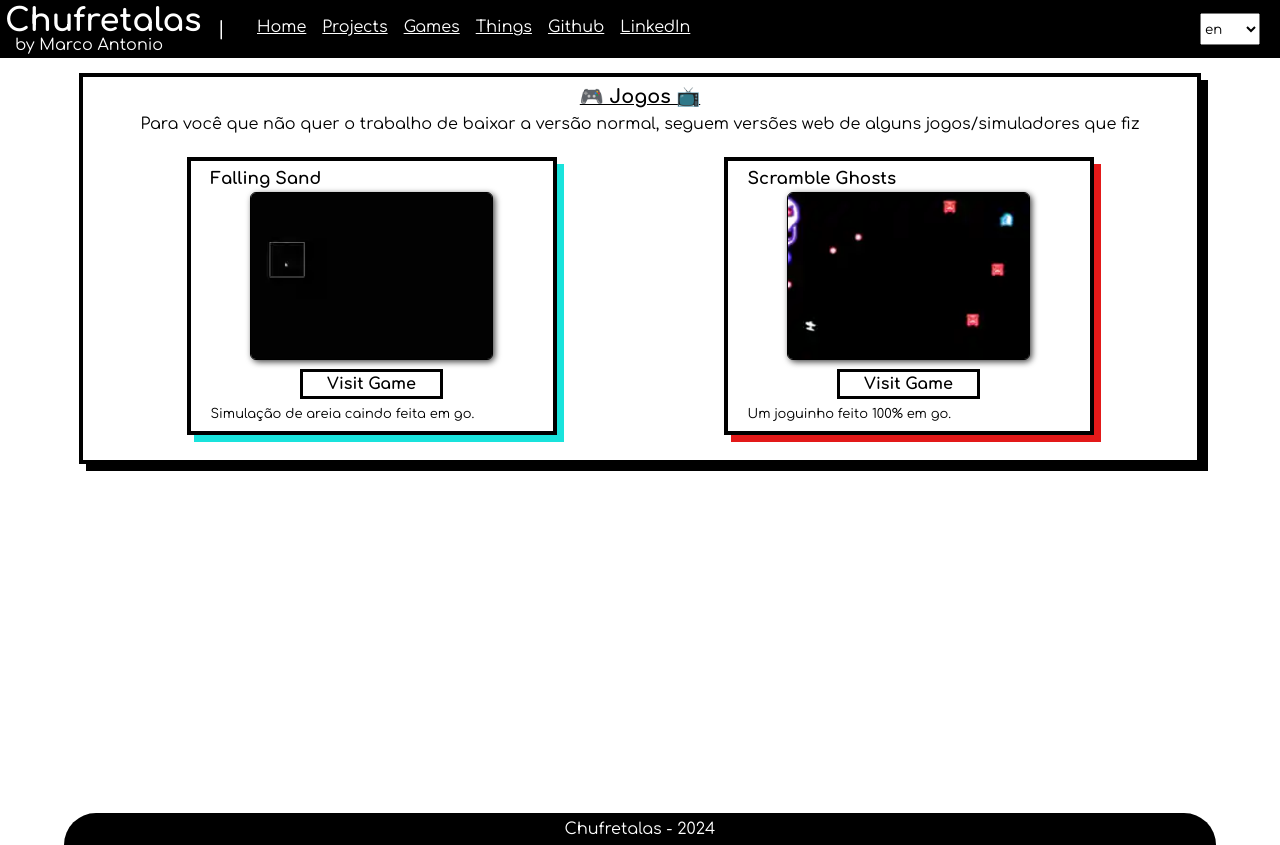
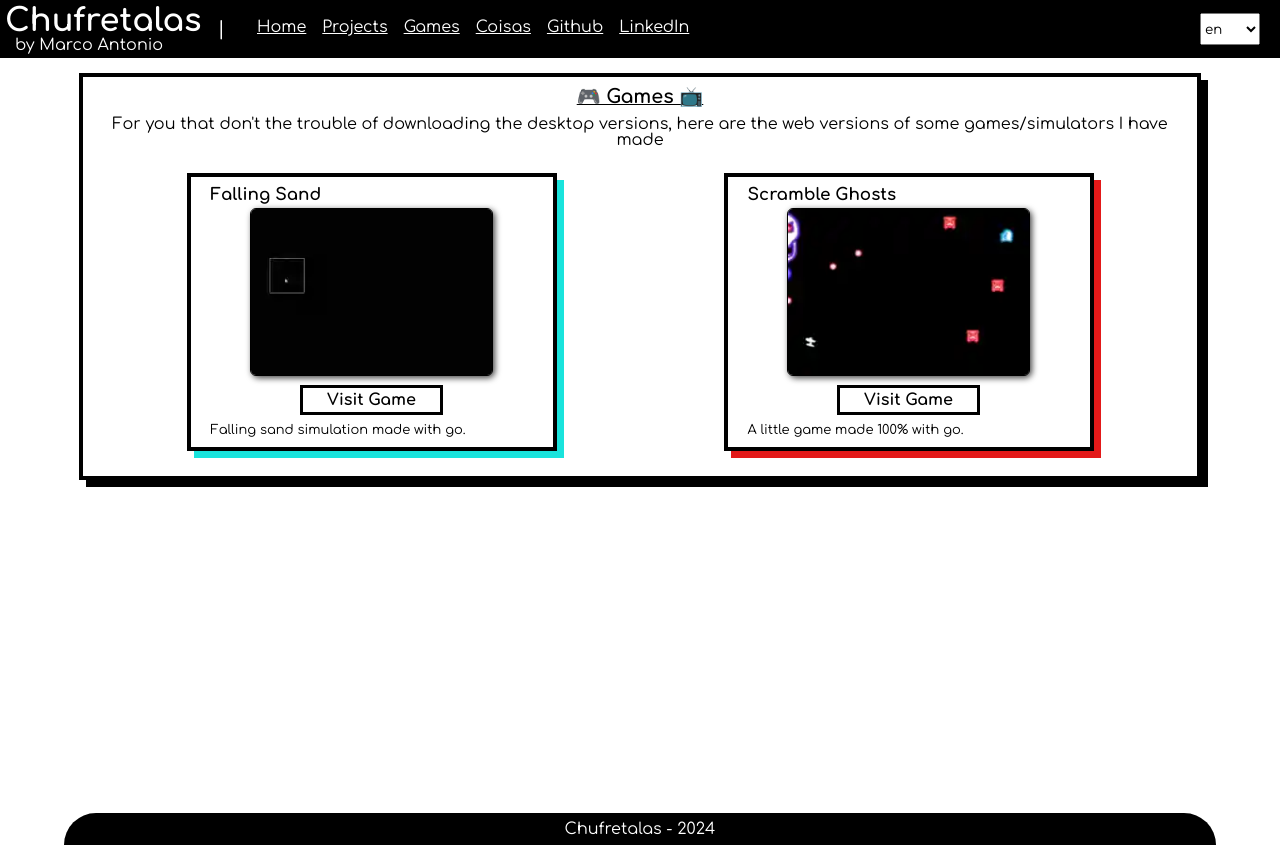
Before and after one commit to Chufretalas/chufretalas_site, a SvelteKit app: page /jogos in a window 1280 px wide. Built offline with nearby package versions, Linux system fonts and the light colour scheme.

Commit message:
finished translating all main pages

```diff
--- a/src/langs/stores.ts
+++ b/src/langs/stores.ts
@@ -4,11 +4,11 @@ import { browser } from "$app/environment";
 
 const initialValue = browser ? ["en", "pt-BR"].includes(navigator.language) ? navigator.language : "en" : "en"
 
-export const locale = writable(initialValue);
+export const locale = writable<"en" | "pt-BR">(initialValue as "en" | "pt-BR");
 export const locales = Object.keys(translations);
 
 function translate(locale: string, key: string) {
-    let text = translations[locale]
+    let text = (translations as any)[locale]
     key.split(".").forEach((key) => {
         text = text[key]
     })
--- a/src/langs/translations.ts
+++ b/src/langs/translations.ts
@@ -1,4 +1,55 @@
-export default {
+interface ILangDict {
+    home: {
+        about_me: {
+            title: string,
+            p1: string,
+            p2: string,
+            p3: string,
+            show_more: string,
+            show_less: string,
+            image_description: string
+        },
+        my_projects: {
+            title: string,
+            button: string
+        },
+        other_pages: {
+            title: string,
+            games_button: string,
+            coisas_button: string
+        }
+    },
+    navbar: {
+        by: string,
+        projects: string,
+        games: string,
+        coisas: string,
+    },
+    game_card: {
+        button: string
+    },
+    project_card: {
+        repo_button: string
+    },
+    coisa_card: {
+        button: string
+    },
+    projects: {
+        title: string
+    },
+    games: {
+        title: string,
+        description: string
+    },
+    coisas: {
+        title: string,
+        description: string,
+        sub_description: string
+    }
+}
+//TODO: change the routes to match the english ones and redirect the old ones
+
+const translations: { en: ILangDict, "pt-BR": ILangDict } = {
     en: {
         home: {
             about_me: {
@@ -17,21 +68,37 @@ export default {
             other_pages: {
                 title: "Other Pages",
                 games_button: "Games",
-                things_button: "Things"
+                coisas_button: "Coisas"
             }
         },
         navbar: {
             by: "by",
             projects: "Projects",
             games: "Games",
-            things: "Things",
+            coisas: "Coisas",
         },
         game_card: {
             button: "Visit Game"
         },
         project_card: {
             repo_button: "Repository"
+        },
+        coisa_card: {
+            button: "Visit Coisa"
+        },
+        projects: {
+            title: "(Almost) all my projects"
+        },
+        games: {
+            title: "Games",
+            description: "For you that don't the trouble of downloading the desktop versions, here are the web versions of some games/simulators I have made"
+        },
+        coisas: {
+            title: "Coisas (from the portuguese for \"things\")",
+            description: "Things that needed a place to live, but weren't worth their own separate projects",
+            sub_description: "(Don't expect these coisas to match the rest of the site)"
         }
+
     },
     "pt-BR": {
         home: {
@@ -51,20 +118,39 @@ export default {
             other_pages: {
                 title: "Outras páginas",
                 games_button: "Jogos",
-                things_button: "Coisas"
+                coisas_button: "Coisas"
             }
         },
         navbar: {
             by: "por",
             projects: "Projetos",
             games: "Jogos",
-            things: "Coisas",
+            coisas: "Coisas",
         },
         game_card: {
             button: "Visitar Jogo"
         },
         project_card: {
             repo_button: "Repositório"
+        },
+        coisa_card: {
+            button: "Visitar Coisa"
+        },
+        projects: {
+            title: "(Quase) todos os meus projetos"
+        },
+        games: {
+            title: "Jogos",
+            description: "Para você que não quer o trabalho de baixar a versão desktop, seguem versões web de alguns jogos/simuladores que eu fiz"
+        },
+        coisas: {
+            title: "Coisas",
+            description: "Coisas que precisavam de um lugar para morar, mas não mereciam um projeto separado",
+            sub_description: "(Não espere consistência estética entre as coisas e o resto do site)"
         }
     },
-} as any
+}
+
+typeof translations.en
+
+export default translations
--- a/src/lib/components/GameCard.svelte
+++ b/src/lib/components/GameCard.svelte
@@ -1,7 +1,7 @@
 <script lang="ts">
     import type { IProject } from "$lib/data/projects";
     import CoolBox from "./CoolBox.svelte";
-    import { t } from "$langs/stores";
+    import { t, locale } from "$langs/stores";
     export let project: IProject;
     export let accentColor = "black";
 </script>
@@ -17,7 +17,7 @@
             />
             <a href={project.deployURL}>{$t("game_card.button")}</a>
             <p class="description">
-                {project.description}
+                {project.description[$locale]}
             </p>
         </div>
     </CoolBox>
--- a/src/lib/components/NavbarLinks.svelte
+++ b/src/lib/components/NavbarLinks.svelte
@@ -5,7 +5,7 @@
 <a href="/">Home</a>
 <a href="/projetos">{$t("navbar.projects")}</a>
 <a href="/jogos">{$t("navbar.games")}</a>
-<a href="/coisas">{$t("navbar.things")}</a>
+<a href="/coisas">{$t("navbar.coisas")}</a>
 <a href="https://github.com/Chufretalas" target="_blank">Github</a>
 <a href="https://www.linkedin.com/in/marco-benevenuto" target="_blank"
     >LinkedIn</a
--- a/src/lib/components/ProjectCard.svelte
+++ b/src/lib/components/ProjectCard.svelte
@@ -1,7 +1,7 @@
 <script lang="ts">
     import type { IProject } from "$lib/data/projects";
     import CoolBox from "./CoolBox.svelte";
-    import { t } from "$langs/stores";
+    import { t, locale } from "$langs/stores";
     export let project: IProject;
     export let accentColor = "black";
 </script>
@@ -36,7 +36,7 @@
                 {/if}
             </div>
             <p class="description">
-                {project.description}
+                {project.description[$locale]}
             </p>
         </div>
     </CoolBox>
--- a/src/lib/data/projects.ts
+++ b/src/lib/data/projects.ts
@@ -1,4 +1,5 @@
 import { TAGS, type Tag } from "./tags"
+
 
 export interface IProject {
     title: string
@@ -6,7 +7,7 @@ export interface IProject {
     deployURL?: string
     tags: Tag[]
     img?: string
-    description: string
+    description: { en: string; "pt-BR": string; }
 }
 
 export const PROJECTS: IProject[] = [
@@ -16,7 +17,10 @@ export const PROJECTS: IProject[] = [
         deployURL: "/",
         tags: [TAGS.sveltekit, TAGS.typescript, TAGS.HTML, TAGS.CSS],
         img: "/project_thumbnails/thumbnail_site_pessoal.webp",
-        description: "Esse site aqui",
+        description: {
+            en: "This very own site.",
+            "pt-BR": "Esse site aqui."
+        },
     },
     {
         title: "Scramble Ghosts",
@@ -24,7 +28,10 @@ export const PROJECTS: IProject[] = [
         deployURL: "/jogos/scramble_ghosts",
         tags: [TAGS.go, TAGS.wasm],
         img: "/project_thumbnails/thumbnail_scramble_ghosts.webp",
-        description: "Um joguinho feito 100% em go.",
+        description: {
+            en: "A little game made 100% with go.",
+            "pt-BR": "Um joguinho feito 100% em go."
+        },
     },
     {
         title: "Falling Sand",
@@ -32,7 +39,10 @@ export const PROJECTS: IProject[] = [
         deployURL: "/jogos/falling_sand",
         tags: [TAGS.go, TAGS.wasm],
         img: "/project_thumbnails/thumbnail_falling_sand.webp",
-        description: "Simulação de areia caindo feita em go.",
+        description: {
+            en: "Falling sand simulation made with go.",
+            "pt-BR": "Simulação de areia caindo feita em go."
+        },
     },
     {
         title: "Adopet",
@@ -40,7 +50,10 @@ export const PROJECTS: IProject[] = [
         deployURL: "https://adopet-chuf.vercel.app/",
         tags: [TAGS.nextJs, TAGS.typescript, TAGS.postgreSQL, TAGS.HTML, TAGS.CSS],
         img: "/project_thumbnails/thumbnail_adopet.webp",
-        description: "Meu projeto web mais completo, com autenticação, diversos CRUDs, chat e mais.",
+        description: {
+            en: "My most complex web project, with auth, lots of CRUDs, chatrooms and more.",
+            "pt-BR": "Meu projeto web mais completo, com autenticação, diversos CRUDs, chat e mais."
+        },
     },
     {
         title: "BCT-CALC",
@@ -48,14 +61,20 @@ export const PROJECTS: IProject[] = [
         deployURL: "https://bct-calc.vercel.app/",
         tags: [TAGS.nextJs, TAGS.typescript, TAGS.HTML, TAGS.tailwind, TAGS.cypress],
         img: "/project_thumbnails/thumbnail_bct_calc.webp",
-        description: "Um site com ferramentas que me ajudaram na faculdade.",
+        description: {
+            en: "A site with tools to help me in university.",
+            "pt-BR": "Um site com ferramentas para me ajudar na faculdade."
+        },
     },
     {
         title: "Em Frente",
         repoURL: "https://github.com/Chufretalas/em_frente",
         tags: [TAGS.dart, TAGS.flutter, TAGS.sqlite],
         img: "/project_thumbnails/thumbnail_em_frente.webp",
-        description: "Um aplicativo flutter para criar e manter hábitos.",
+        description: {
+            en: "A flutter app to create and maintain habits.",
+            "pt-BR": "Um aplicativo flutter para criar e manter hábitos."
+        },
     },
     {
         title: "Aluraflix",
@@ -63,7 +82,10 @@ export const PROJECTS: IProject[] = [
         deployURL: "https://aluraflix-chufretalas.vercel.app/",
         tags: [TAGS.sveltekit, TAGS.typescript, TAGS.postgreSQL],
         img: "/project_thumbnails/thumbnail_aluraflix.webp",
-        description: "Uma backend com um CRUD completo acessível por uma API REST.",
+        description: {
+            en: "A backend with a complete CRUD accessible through a REST API.",
+            "pt-BR": "Uma backend com um CRUD completo acessível por uma API REST."
+        },
     },
     {
         title: "Svelte Github Search",
@@ -71,48 +93,69 @@ export const PROJECTS: IProject[] = [
         deployURL: "http://svelte-github-search-umber.vercel.app/",
         tags: [TAGS.sveltekit, TAGS.typescript],
         img: "/project_thumbnails/thumbnail_svelte_github_search.webp",
-        description: "Um app que consome a API do Github para pesquisar usuários.",
+        description: {
+            en: "An app that uses the github API to search users.",
+            "pt-BR": "Um app que consome a API do Github para pesquisar usuários."
+        },
     },
     {
         title: "Pantsbase",
         repoURL: "https://github.com/Chufretalas/pantsbase",
         tags: [TAGS.go, TAGS.sqlite, TAGS.javascript, TAGS.HTML, TAGS.CSS],
         img: "/project_thumbnails/thumbnail_pantsbase.webp",
-        description: "Uma versão do pocketbase feita completamente do zero e com o mínimo de dependências possível.",
+        description: {
+            en: "A pocketbase clone made from scratch and with as little dependencies as possible.",
+            "pt-BR": "Um clone do pocketbase feita completamente do zero e com o mínimo de dependências possível."
+        },
     },
     {
         title: "AoC 23",
         repoURL: "https://github.com/Chufretalas/aoc_23",
         tags: [TAGS.go],
         img: "/project_thumbnails/thumbnail_aoc_23.webp",
-        description: "Minhas soluções do Advent of Code 2023.",
+        description: {
+            en: "My solutions to Advent of Code 2023.",
+            "pt-BR": "Minhas soluções do Advent of Code 2023."
+        },
     },
     {
         title: "AoC 22",
         repoURL: "https://github.com/Chufretalas/aoc_22",
         tags: [TAGS.go, TAGS.python, TAGS.javascript],
         img: "/project_thumbnails/thumbnail_aoc_22.webp",
-        description: "Minhas soluções do Advent of Code 2022.",
+        description: {
+            en: "My solutions to Advent of Code 2022.",
+            "pt-BR": "Minhas soluções do Advent of Code 2022."
+        },
     },
     {
         title: "Sadpad",
         repoURL: "https://github.com/Chufretalas/sadpad",
         tags: [TAGS.sveltekit, TAGS.typescript, TAGS.rust, TAGS.tauri, TAGS.HTML, TAGS.CSS],
         img: "/project_thumbnails/thumbnail_sadpad.webp",
-        description: "Notepad feito com tauri e svelte.",
+        description: {
+            en: "Notepad made with tauri and svelte.",
+            "pt-BR": "Notepad feito com tauri e svelte."
+        },
     },
     {
         title: "Sad Tasks Flask",
         repoURL: "https://github.com/Chufretalas/sad_tasks_flask",
         tags: [TAGS.python, TAGS.flask, TAGS.postgreSQL, TAGS.HTML, TAGS.CSS],
         img: "/project_thumbnails/thumbnail_sad_tasks_flask.webp",
-        description: "Um TODO app feito com flask e postgres.",
+        description: {
+            en: "A TODO app made with flask and postgres.",
+            "pt-BR": "Um TODO app feito com flask e postgres."
+        },
     },
     {
         title: "WS Guessing Game",
         repoURL: "https://github.com/Chufretalas/web_speech_guessing_game_pt-br",
         tags: [TAGS.python, TAGS.flask, TAGS.javascript, TAGS.HTML, TAGS.CSS],
         img: "/project_thumbnails/ws_guessing_game.webp",
-        description: "Jogo de adivinhação que usa voz como entrada.",
+        description: {
+            en: "A guessing game that uses voice as the input.",
+            "pt-BR": "Jogo de adivinhação que usa voz como entrada."
+        },
     },
 ]
--- a/src/routes/+page.svelte
+++ b/src/routes/+page.svelte
@@ -77,7 +77,7 @@
                     >🎮 {$t("home.other_pages.games_button")} 📺</a
                 >
                 <a href="/coisas" class="bw_button"
-                    >🚀 {$t("home.other_pages.things_button")} 🪑</a
+                    >🚀 {$t("home.other_pages.coisas_button")} 🪑</a
                 >
             </div>
         </CoolBox>
--- a/src/routes/jogos/+page.svelte
+++ b/src/routes/jogos/+page.svelte
@@ -2,23 +2,16 @@
     import CoolBox from "$lib/components/CoolBox.svelte";
     import GameCard from "$lib/components/GameCard.svelte";
     import { PROJECTS } from "$lib/data/projects";
-
+    import { t } from "$langs/stores";
 </script>
 
 <main>
-    <CoolBox title="🎮 Jogos 📺">
-        <span
-            >Para você que não quer o trabalho de baixar a versão normal, seguem
-            versões web de alguns jogos/simuladores que fiz</span
-        >
+    <CoolBox title="🎮 {$t('games.title')} 📺">
+        <span>{$t("games.description")}</span>
         <ul>
             <div class="projects_wrapper">
-
                 <GameCard accentColor="#19e3dc" project={PROJECTS[2]} />
-                <GameCard
-                    accentColor="#e31919"
-                    project={PROJECTS[1]}
-                />
+                <GameCard accentColor="#e31919" project={PROJECTS[1]} />
             </div>
         </ul>
     </CoolBox>
```
Also changed, not shown: src/lib/components/CoisaCard.svelte (+7 -8 lines), src/lib/data/coisas.ts (added, +32 -0 lines), src/routes/coisas/+page.svelte (+8 -22 lines), src/routes/projetos/+page.svelte (+5 -6 lines).
